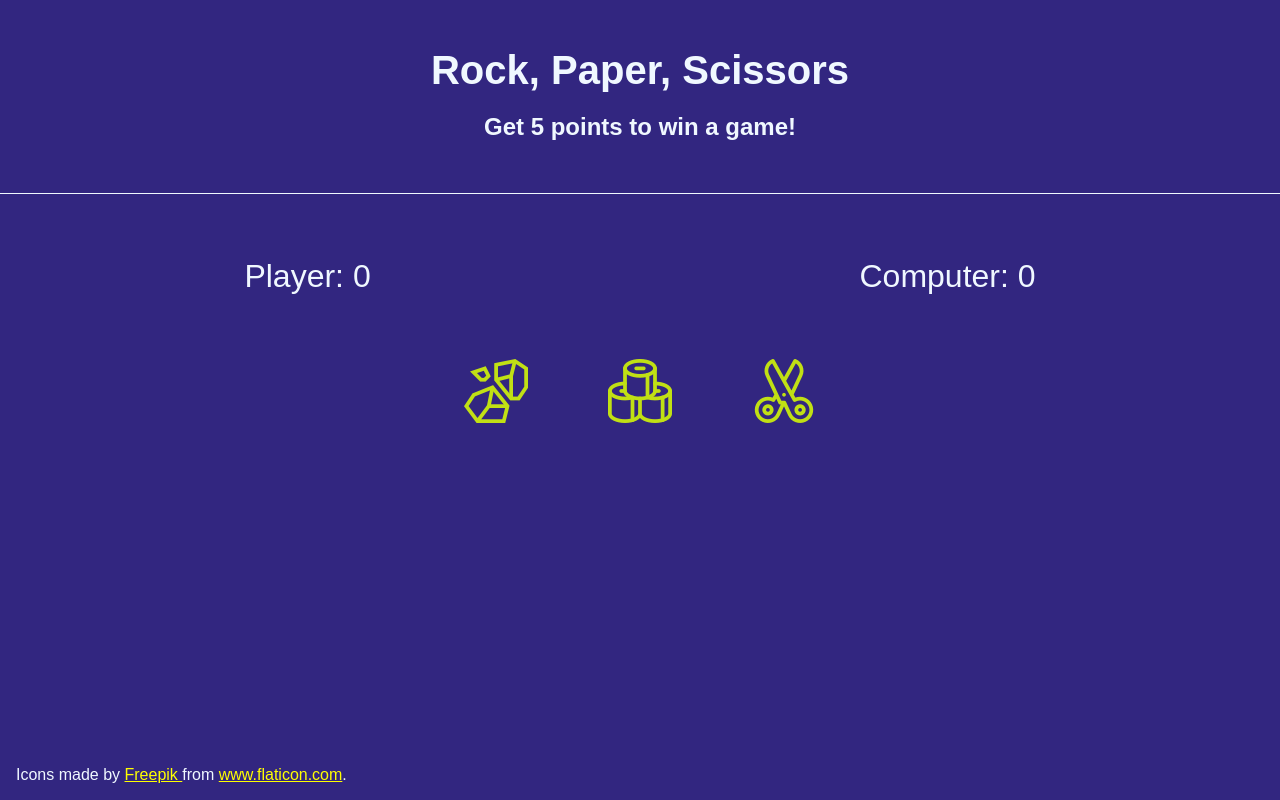
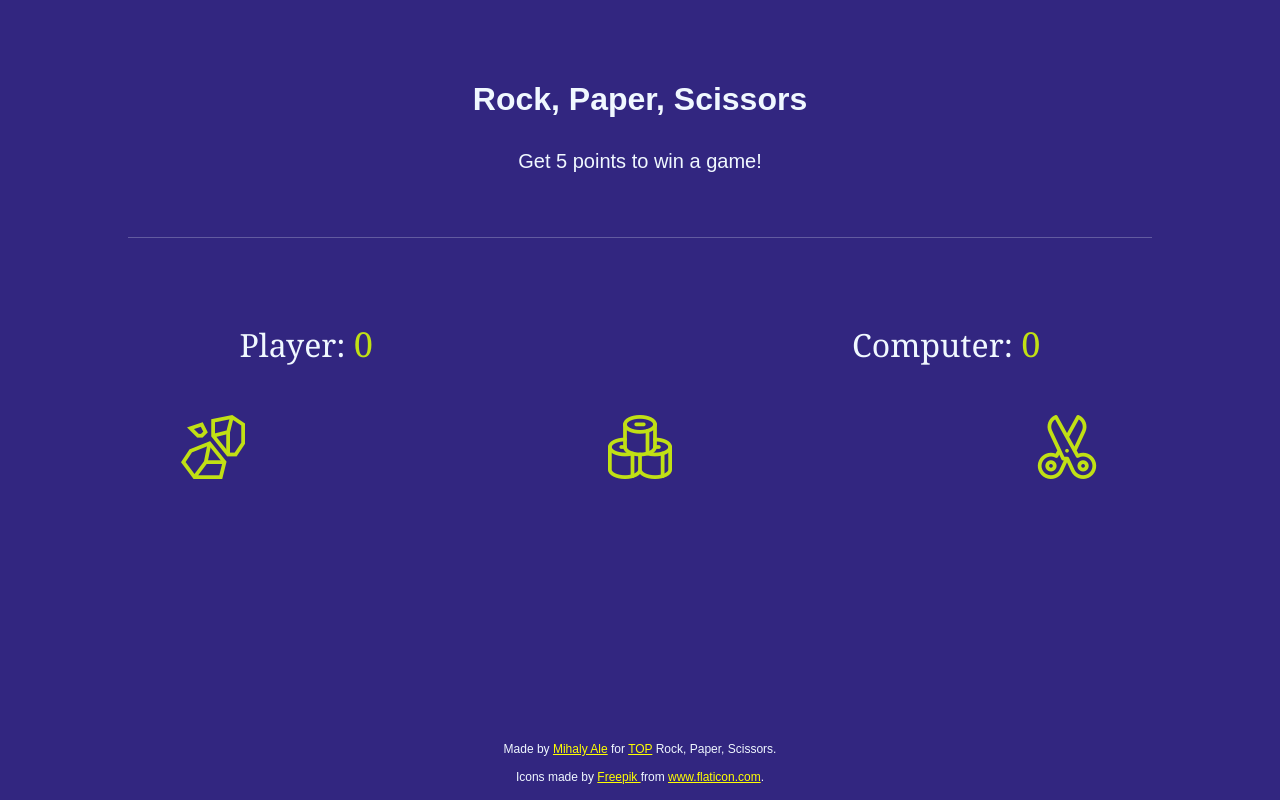
Before and after one commit to mihaly-ale/odinProject-rockPaperScissors, a plain HTML site: page index.html in a window 1280 px wide. Drawn offline with Linux system fonts and the light colour scheme.

Commit message:
Fix css
1. Fix horizontal line under header
2. Fix footer with credits and links
3. Filter unnecessary styling
4. Add serif font

```diff
--- a/index.html
+++ b/index.html
@@ -32,10 +32,12 @@
             </dialog>
         </section>
     </div>
-
     <footer>
+        <p>Made by <a href="https://www.linkedin.com/in/mihaly-ale">Mihaly Ale</a> for <a href="https://www.theodinproject.com/">TOP</a> Rock, Paper, Scissors.</p>
+        <br>
         <p> Icons made by <a href="https://www.freepik.com" title="Freepik"> Freepik </a> from <a href="https://www.flaticon.com/" title="Flaticon">www.flaticon.com</a>.</p>
     </footer>
+
     <script src="main.js"></script>
 </body>
 </html>
--- a/main.css
+++ b/main.css
@@ -4,16 +4,6 @@
     box-sizing: border-box;
     padding: 0;
     margin: 0;
-}
-
-body {
-    background-color: rgb(50, 38, 128);
-    font-family: Arial, Helvetica, sans-serif;
-    color: aliceblue;
-    /*  to push down the footer */
-    display: flex;
-    flex-direction: column;
-    min-height: 100vh;
 }
 
 input[type^="image"] {
@@ -34,63 +24,69 @@ a {
     }
 }
 
+body {
+    text-align: center;
+    background-color: rgb(50, 38, 128);
+    font-family: Arial, Helvetica, Cambria, sans-serif;
+    color: aliceblue;
+    display: flex;
+    flex-direction: column;
+    height: 100vh;
+}
+
 .container {
-    /* display: flex;
-    flex-direction: column; */
-    margin: 0 auto;
-    text-align: center;
+    height: 80vh;
+    display: flex;
+    flex-direction: column;
+    justify-content: space-evenly;
 }
 
 .header {
-    margin-top: 3rem;
     display: flex;
     flex-direction: column;
-    gap: 1.25rem;
+    gap: 2rem;
+    position: relative;
 
     & h1 {
-        font-size: 2.5rem;
+        font-size: 2rem;
     }
 
     & h2 {
-        font-size: 1.5rem;
+        font-size: 1.25rem;
+        font-weight: 400;
         padding-bottom: 2rem;
     }
 
     &:after {
         content: "";
-        left: 0;
-        bottom: 3rem;
-        width: 100vw;
-        display: block;
-        border-bottom: 1px solid aliceblue;
+        border-bottom: 1px solid rgb(240, 248, 255, .25);
+        width: 80%;
+        margin: 0 auto;
     }
 }
+
 
 .game {
     display: flex;
     flex-direction: column;
-    gap: 4rem;
+    gap: 3rem;
 }
 
 .points {
     display: flex;
     justify-content: space-around;
     font-size: 2rem;
-    margin-top: 4rem;
+    font-family: Cambria;
 
+    & span {
+        color: #c1e014;
+        font-size: 2.15rem;
+    }
 }
 
 .buttons {
     display: flex;
-    justify-content: center;;
-
-    gap: 5rem;
-
-    @media (max-width: 750px) {
-        display: grid;
-        place-items: center;
-        gap: 1.5rem;
-    }
+    justify-content: space-around;
 }
 
 .game-buttons {
@@ -106,7 +102,6 @@ a {
     transform: scale(0.75);
     opacity: 0.5;
     cursor: default;
-
 }
 
 #resultMessage {
@@ -124,7 +119,6 @@ a {
     border: 3px solid rgb(50, 38, 128);
     border-radius: 5px;
     position: relative;
-
 }
 
 .reset-button {
@@ -159,13 +153,12 @@ a {
     padding: .75rem 1.25rem;
 }
 
-
-
 .modal::backdrop {
     background-color: rgba(0, 0, 0, 0.4);
 }
 
 footer {
+    font-size: .75rem;
+    margin-top: auto;
     padding: 1rem;
-    margin-top: auto;
 }
```
